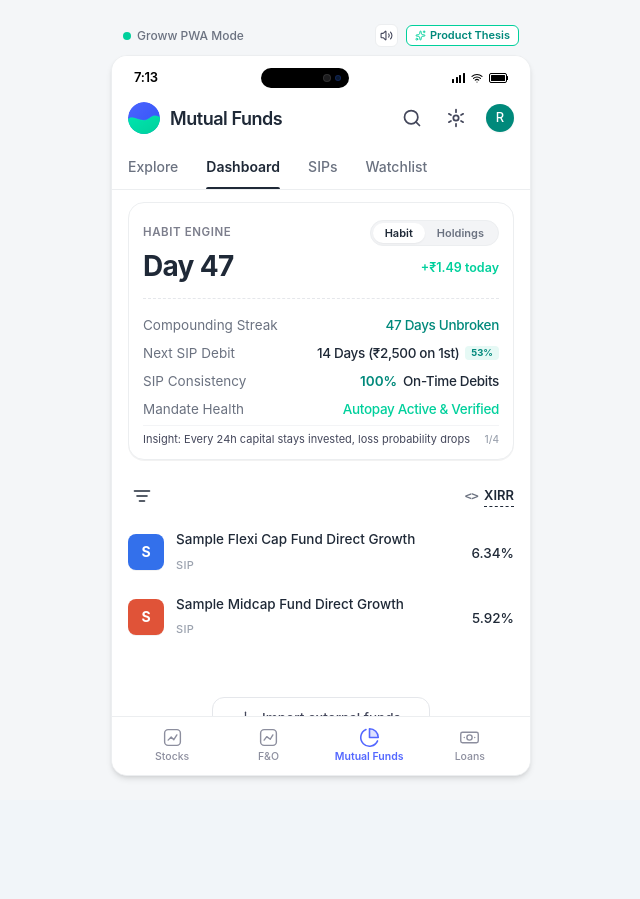
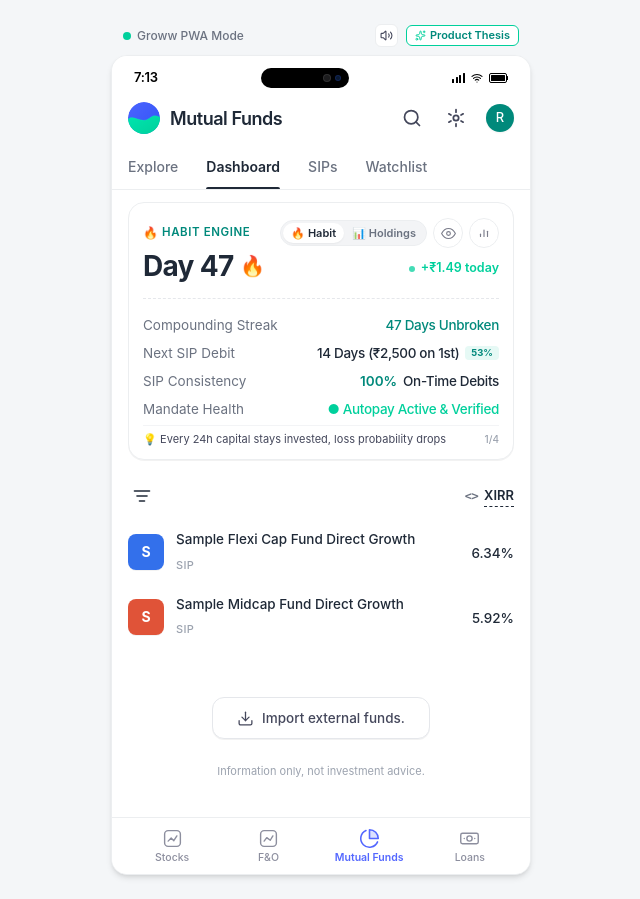
Before and after one commit to modignani95-wq/Groww-SIP-prototype-final-iteration, a React (Vite) app: page / in a window 1280 px wide. Shown: the whole page, without its empty margins (319-959 px from the left). Before the commit the page ends 800 px from the top, so only its background shows below. Built offline with nearby package versions, Linux system fonts and the light colour scheme.

Commit message:
Revert "fix: remove icons from dashboard card and lock bottom navigation bar permanently to screen bottom"
This reverts commit c40c693ce08e4c75433fc2766e0401fcde76813d.

```diff
--- a/src/components/BottomNavBar.jsx
+++ b/src/components/BottomNavBar.jsx
@@ -9,7 +9,7 @@ export default function BottomNavBar({ activeBottomTab, onSelectBottomTab }) {
   };
 
   return (
-    <nav className="shrink-0 w-full bg-white border-t border-[#ECEEF0] px-3 pt-1.5 pb-[max(0.5rem,env(safe-area-inset-bottom))] flex items-center justify-around select-none z-30">
+    <nav className="w-full bg-white border-t border-[#ECEEF0] px-3 pt-1.5 pb-[max(0.375rem,env(safe-area-inset-bottom))] flex items-center justify-around select-none z-20 shrink-0">
       {/* 1. Stocks */}
       <button
         onClick={() => handleClick('stocks')}
--- a/src/components/HabitModeView.jsx
+++ b/src/components/HabitModeView.jsx
@@ -1,15 +1,16 @@
 import React, { useState, useEffect } from 'react';
+import { Flame } from 'lucide-react';
 import confetti from 'canvas-confetti';
 import { playCelebrationFanfare, playTapSound, triggerHaptic } from '../utils/audio';
 
 const INSIGHTS = [
-  "Insight: Every 24h capital stays invested, loss probability drops",
-  "Insight: Over 7 years, probability of negative SIP return is < 1%",
-  "Insight: Unbroken SIPs beat 94% of active market timers",
-  "Insight: Down market days give your SIP cheaper NAV purchase units"
+  "💡 Every 24h capital stays invested, loss probability drops",
+  "💡 Over 7 years, probability of negative SIP return is < 1%",
+  "💡 Unbroken SIPs beat 94% of active market timers",
+  "💡 Down market days give your SIP cheaper NAV purchase units"
 ];
 
-export default function HabitModeView() {
+export default function HabitModeView({ isValueHidden }) {
   const [insightIndex, setInsightIndex] = useState(0);
   const [liveAccrued, setLiveAccrued] = useState(1.48);
 
@@ -38,22 +39,24 @@ export default function HabitModeView() {
 
   return (
     <div className="h-[195px] flex flex-col justify-between select-none">
-      {/* 1. Day 47 Compounding Counter Hero Row - Clean bold typography, no icons */}
+      {/* 1. Day 47 Compounding Counter Hero Row - Exact height matching ₹7,084 */}
       <div className="h-8 flex items-center justify-between">
         <div
           onClick={handleStreakClick}
-          className="flex items-center cursor-pointer active:scale-95 transition-transform"
+          className="flex items-center space-x-1.5 cursor-pointer active:scale-95 transition-transform"
           title="Tap to celebrate streak!"
         >
           <span className="text-[28px] font-bold text-[#1F2937] tracking-tight leading-none font-sans">
             Day 47
           </span>
+          <span className="text-xl animate-flame">🔥</span>
         </div>
 
         {/* Live Micro-accrual Counter */}
         <div className="text-right">
-          <span className="text-[12.5px] font-semibold text-[#00D09C]">
-            +₹{liveAccrued} today
+          <span className="text-[12.5px] font-semibold text-[#00D09C] inline-flex items-center">
+            <span className="w-1.5 h-1.5 rounded-full bg-[#00D09C] mr-1.5 animate-pulse"></span>
+            {isValueHidden ? '••••••' : `+₹${liveAccrued} today`}
           </span>
         </div>
       </div>
@@ -61,7 +64,7 @@ export default function HabitModeView() {
       {/* 2. Exact Groww Dashed Divider Line */}
       <div className="w-full border-t border-dashed border-[#E5E7EB] my-2.5" />
 
-      {/* 3. 4-Row Metric Grid - Zero Icons */}
+      {/* 3. 4-Row Metric Grid - Exact match with Holdings height */}
       <div className="space-y-2 text-[13.5px]">
         {/* Row 1: Streak Status */}
         <div className="flex items-center justify-between h-5">
@@ -76,7 +79,7 @@ export default function HabitModeView() {
           <span className="text-[#6B7280] font-normal">Next SIP Debit</span>
           <div className="flex items-center space-x-1.5">
             <span className="text-[#1F2937] font-medium tracking-tight">
-              14 Days (₹2,500 on 1st)
+              {isValueHidden ? '••••••' : '14 Days (₹2,500 on 1st)'}
             </span>
             <span className="text-[9.5px] font-bold bg-[#E6F9F5] text-[#00897B] px-1.5 py-0.2 rounded-sm">
               53%
@@ -84,7 +87,7 @@ export default function HabitModeView() {
           </div>
         </div>
 
-        {/* Row 3: SIP Consistency */}
+        {/* Row 3: SIP Consistency (Universal for all investors, beginner & multi-year) */}
         <div className="flex items-center justify-between h-5">
           <span className="text-[#6B7280] font-normal">SIP Consistency</span>
           <div className="flex items-center space-x-1.5">
@@ -93,16 +96,16 @@ export default function HabitModeView() {
           </div>
         </div>
 
-        {/* Row 4: Mandate Health */}
+        {/* Row 4: Mandate Health Indicator */}
         <div className="flex items-center justify-between h-5">
           <span className="text-[#6B7280] font-normal">Mandate Health</span>
-          <span className="text-[#00D09C] font-medium tracking-tight">
-            Autopay Active & Verified
+          <span className="text-[#00D09C] font-medium tracking-tight flex items-center gap-1">
+            <span>● Autopay Active & Verified</span>
           </span>
         </div>
       </div>
 
-      {/* 4. Reassurance Insight Banner (No Icons) */}
+      {/* 4. Reassurance Micro-Copy Banner - Exact match with Holdings status line */}
       <div
         onClick={nextInsight}
         className="pt-2 border-t border-gray-100 flex items-center justify-between text-[11px] text-[#44475B] cursor-pointer hover:text-black transition-colors h-5"
--- a/src/components/HeroCard.jsx
+++ b/src/components/HeroCard.jsx
@@ -1,9 +1,10 @@
 import React, { useState, useEffect } from 'react';
+import { Eye, EyeOff } from 'lucide-react';
 import HabitModeView from './HabitModeView';
 import HoldingsModeView from './HoldingsModeView';
-import { playSwitchSound, triggerHaptic } from '../utils/audio';
+import { playSwitchSound, playTapSound, triggerHaptic } from '../utils/audio';
 
-export default function HeroCard({ onOpenXirr }) {
+export default function HeroCard({ onOpenXirr, onOpenAnalytics }) {
   const [activeMode, setActiveMode] = useState(() => {
     try {
       return localStorage.getItem('groww_mf_hero_mode') || 'habit';
@@ -12,6 +13,7 @@ export default function HeroCard({ onOpenXirr }) {
     }
   });
 
+  const [isValueHidden, setIsValueHidden] = useState(false);
   const [isFlipping, setIsFlipping] = useState(false);
 
   useEffect(() => {
@@ -33,36 +35,108 @@ export default function HeroCard({ onOpenXirr }) {
     }, 100);
   };
 
+  const handleToggleHide = () => {
+    playTapSound();
+    triggerHaptic(10);
+    setIsValueHidden(!isValueHidden);
+  };
+
   return (
     <div className="mx-4 mt-3 bg-white rounded-2xl border border-[#ECEEF0] p-3.5 shadow-2xs select-none h-[258px] flex flex-col justify-between overflow-hidden">
-      {/* Top Header Row of Card: Pure Clean Typography (Zero Icons) */}
+      {/* Top Header Row of Card: Left Title & Right Circular Action Buttons */}
       <div className="flex items-center justify-between h-8 shrink-0">
-        {/* Left Title: Clean text */}
+        {/* Left Title: Dynamic based on mode */}
+        <div className="flex items-center space-x-2">
+          {activeMode === 'holdings' ? (
             <span className="text-[11.5px] font-semibold text-[#7C7E8C] uppercase tracking-wider">
-          {activeMode === 'holdings' ? 'HOLDINGS (2)' : 'HABIT ENGINE'}
+              HOLDINGS (2)
             </span>
+          ) : (
+            <div className="flex items-center space-x-1 text-[#00897B]">
+              <span className="text-xs">🔥</span>
+              <span className="text-[11.5px] font-semibold uppercase tracking-wider">
+                HABIT ENGINE
+              </span>
+            </div>
+          )}
+        </div>
 
-        {/* Right: Clean Text-Only Segmented Pill Switcher (No Icons) */}
+        {/* Right Controls: Mode Switcher + Eye Button + Analytics Button */}
+        <div className="flex items-center space-x-1.5">
+          {/* Subtle Groww Segmented Pill Switcher */}
           <div className="bg-[#F3F4F6] p-0.5 rounded-full flex items-center border border-[#ECEEF0]">
             <button
               onClick={() => handleToggleMode('habit')}
-            className={`px-3 py-0.5 rounded-full text-[11px] font-semibold transition-all ${
+              className={`px-2 py-0.5 rounded-full text-[11px] font-semibold flex items-center space-x-1 transition-all ${
                 activeMode === 'habit'
                   ? 'bg-white text-[#1F2937] shadow-xs'
                   : 'text-[#6B7280] hover:text-[#1F2937]'
               }`}
             >
-            Habit
+              <span>🔥 Habit</span>
             </button>
             <button
               onClick={() => handleToggleMode('holdings')}
-            className={`px-3 py-0.5 rounded-full text-[11px] font-semibold transition-all ${
+              className={`px-2 py-0.5 rounded-full text-[11px] font-semibold flex items-center space-x-1 transition-all ${
                 activeMode === 'holdings'
                   ? 'bg-white text-[#1F2937] shadow-xs'
                   : 'text-[#6B7280] hover:text-[#1F2937]'
               }`}
             >
-            Holdings
+              <span>📊 Holdings</span>
+            </button>
+          </div>
+
+          {/* Exact Groww Circular Eye Button */}
+          <button
+            onClick={handleToggleHide}
+            className="w-7.5 h-7.5 rounded-full border border-[#ECEEF0] flex items-center justify-center text-[#7C7E8C] hover:text-[#1F2937] active:scale-95 transition-all bg-white"
+            title={isValueHidden ? 'Unhide balance' : 'Hide balance'}
+            aria-label="Toggle sensitive values"
+          >
+            {isValueHidden ? (
+              <EyeOff size={15} className="stroke-[1.8]" />
+            ) : (
+              <svg
+                viewBox="0 0 24 24"
+                width="15"
+                height="15"
+                fill="none"
+                stroke="currentColor"
+                strokeWidth="1.8"
+                strokeLinecap="round"
+                strokeLinejoin="round"
+              >
+                <path d="M1 12s4-8 11-8 11 8 11 8-4 8-11 8-11-8-11-8z" />
+                <circle cx="12" cy="12" r="3" />
+              </svg>
+            )}
+          </button>
+
+          {/* Exact Groww Circular Analytics Chart Button */}
+          <button
+            onClick={() => {
+              playTapSound();
+              triggerHaptic(10);
+              onOpenAnalytics();
+            }}
+            className="w-7.5 h-7.5 rounded-full border border-[#ECEEF0] flex items-center justify-center text-[#7C7E8C] hover:text-[#1F2937] active:scale-95 transition-all bg-white"
+            title="Portfolio Analytics"
+            aria-label="Portfolio Analytics"
+          >
+            <svg
+              viewBox="0 0 24 24"
+              width="14"
+              height="14"
+              fill="none"
+              stroke="currentColor"
+              strokeWidth="2"
+              strokeLinecap="round"
+            >
+              <path d="M6 18v-4" />
+              <path d="M12 18V7" />
+              <path d="M18 18v-9" />
+            </svg>
           </button>
         </div>
       </div>
@@ -74,9 +148,14 @@ export default function HeroCard({ onOpenXirr }) {
         }`}
       >
         {activeMode === 'habit' ? (
-          <HabitModeView />
+          <HabitModeView
+            isValueHidden={isValueHidden}
+          />
         ) : (
-          <HoldingsModeView onOpenXirr={onOpenXirr} />
+          <HoldingsModeView
+            isValueHidden={isValueHidden}
+            onOpenXirr={onOpenXirr}
+          />
         )}
       </div>
     </div>
--- a/src/components/PhoneFrame.jsx
+++ b/src/components/PhoneFrame.jsx
@@ -9,9 +9,9 @@ export default function PhoneFrame({
   setSoundEnabled
 }) {
   return (
-    <div className="h-full w-full bg-[#F4F6F8] flex flex-col items-center justify-center sm:py-6 font-sans antialiased overflow-hidden">
+    <div className="min-h-screen w-full bg-[#F4F6F8] flex flex-col items-center justify-start sm:py-6 font-sans antialiased">
       {/* Desktop Helper Toolbar (Hidden on actual mobile screens) */}
-      <div className="hidden sm:flex items-center justify-between w-full max-w-[420px] mb-2 px-3 text-xs text-[#6B7280] shrink-0">
+      <div className="hidden sm:flex items-center justify-between w-full max-w-[420px] mb-2 px-3 text-xs text-[#6B7280]">
         <div className="flex items-center space-x-1.5 font-medium">
           <span className="w-2 h-2 rounded-full bg-[#00D09C]"></span>
           <span>Groww PWA Mode</span>
@@ -42,8 +42,8 @@ export default function PhoneFrame({
         </div>
       </div>
 
-      {/* Screen Container: 100dvh on mobile, fixed height on desktop */}
-      <div className="w-full max-w-[420px] h-[100dvh] sm:h-[844px] sm:max-h-[92vh] sm:rounded-2xl bg-white sm:border sm:border-[#ECEEF0] sm:shadow-md flex flex-col overflow-hidden relative">
+      {/* Screen Container: Fixed mobile width on desktop, 100% full-screen on mobile devices */}
+      <div className="w-full max-w-[420px] min-h-screen sm:min-h-[820px] sm:max-h-[92vh] sm:rounded-2xl bg-white sm:border sm:border-[#ECEEF0] sm:shadow-md flex flex-col overflow-hidden relative">
         {children}
       </div>
     </div>
--- a/src/index.css
+++ b/src/index.css
@@ -6,17 +6,13 @@
     box-sizing: border-box;
   }
 
-  html, body, #root {
-    height: 100%;
-    margin: 0;
-    padding: 0;
-    overflow: hidden;
-  }
-
   body {
     background-color: #f0f2f5;
     color: #1f2937;
     font-family: -apple-system, BlinkMacSystemFont, "Segoe UI", Roboto, Helvetica, Arial, sans-serif;
+    margin: 0;
+    padding: 0;
+    overflow-x: hidden;
   }
 }
 
@@ -28,3 +24,14 @@
   -ms-overflow-style: none;
   scrollbar-width: none;
 }
+
+@keyframes flameFlicker {
+  0%, 100% { transform: scale(1) rotate(0deg); }
+  25% { transform: scale(1.08) rotate(-3deg); }
+  75% { transform: scale(1.04) rotate(3deg); }
+}
+
+.animate-flame {
+  display: inline-block;
+  animation: flameFlicker 1.8s infinite ease-in-out;
+}
```
Also changed, not shown: src/components/HoldingsModeView.jsx (+13 -11 lines), vercel.json. Lines whose indentation alone changed are shown as unchanged.
